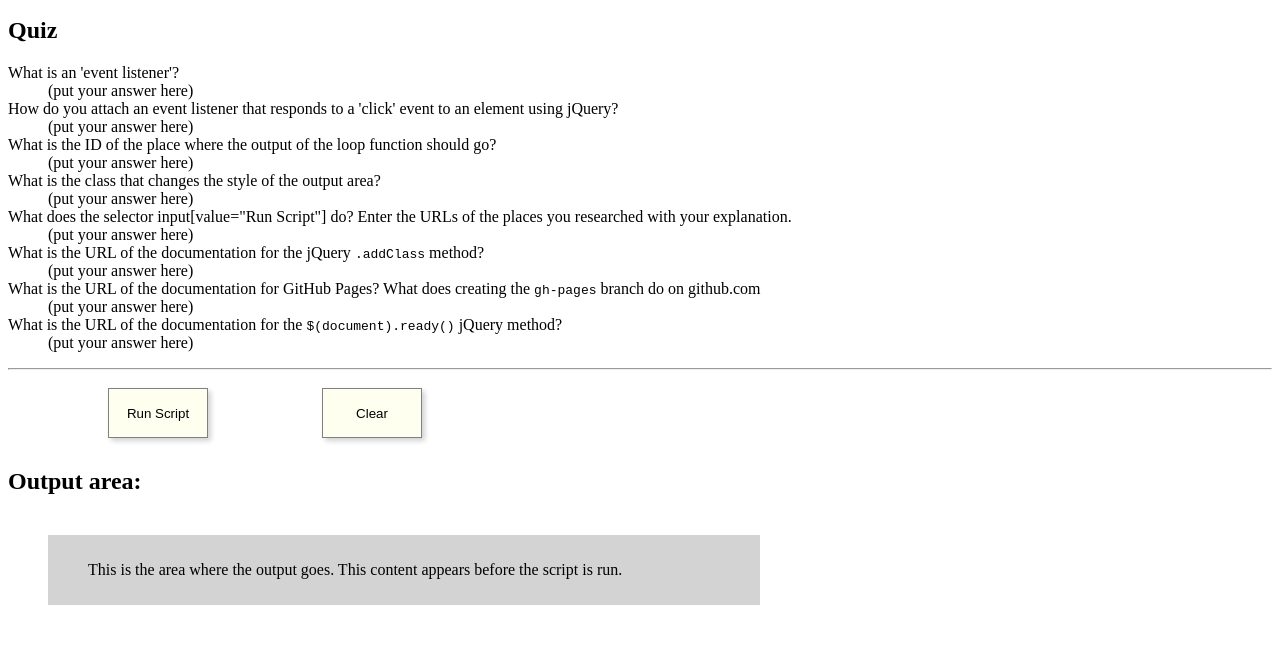
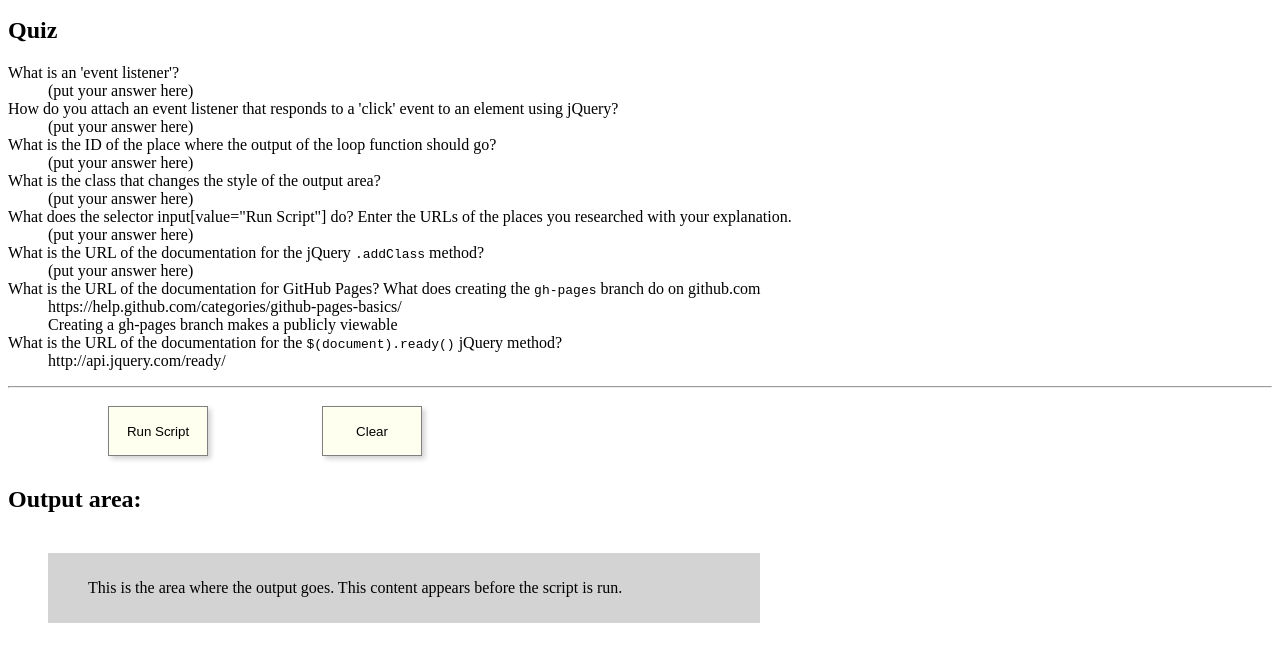
Before and after one commit to StephanieArgy/jsIntro, a plain HTML site: page index.html in a window 1280 px wide. Shown: the part 87-748 px from the top of the page. Drawn offline with nearby package versions, Linux system fonts and the light colour scheme.

Commit message:
Added URLs for documentation.

```diff
--- a/index.html
+++ b/index.html
@@ -92,9 +92,11 @@ $("#output_area").html(output_html);
 <dt>What is the URL of the documentation for the jQuery <kbd>.addClass</kbd> method?</dt>
 <dd>(put your answer here)</dd>
 <dt>What is the URL of the documentation for GitHub Pages? What does creating the <kbd>gh-pages</kbd> branch do on github.com</dt>
-<dd>(put your answer here)</dd>
+<dd>https://help.github.com/categories/github-pages-basics/<br>
+Creating a gh-pages branch makes a publicly viewable
+</dd>
 <dt>What is the URL of the documentation for the <kbd>$(document).ready()</kbd> jQuery method?</dt>
-<dd>(put your answer here)</dd>
+<dd>http://api.jquery.com/ready/</dd>
 
 </dl>
 
```
